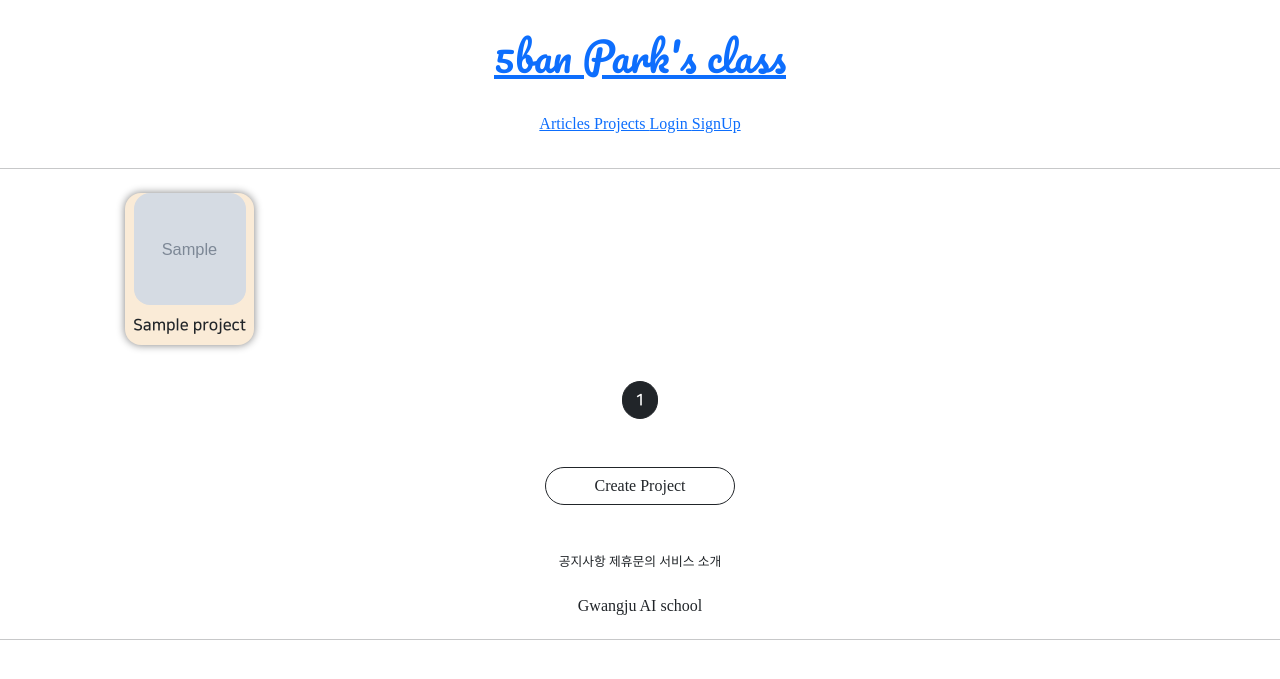
After one commit to glory-ju/julyfifth, a Django app: page /projects/list/ in a window 1280 px wide. The commit adds this page. Shown: the top 679 px of the page. Run offline with Django 3.2, Linux system fonts and the light colour scheme; tables that the repository leaves empty hold one stand-in row (values such as "Sample post"); grey boxes marked "Sample" are stand-in pictures; parts of the project's set-up code (start-up, migrations or seed data) failed here and were passed over; some libraries are stand-ins or nearby versions; some web fonts are replaced.

Commit message:
0817/ Web Application 5th commit

```diff
--- /dev/null
+++ b/projectapp/templates/projectapp/list.html
@@ -0,0 +1,59 @@
+{% extends 'base.html' %}
+{% load static %}
+
+{% block content %}
+
+    <style>
+        .container {
+            padding: 0;
+            margin: 0 auto;
+        }
+
+        .container div {
+            box-shadow: 0 0 .5rem grey;
+          background-color: antiquewhite;
+          display: flex;
+          justify-content: center;
+          align-items: center;
+          border-radius: 1rem;
+            flex-direction: column;
+        }
+
+        .container img {
+            width: 7rem;
+            height: 7rem;
+            object-fit: cover;
+            border-radius: 1rem;
+        }
+
+    </style>
+
+
+    <div class="container my-4">
+
+        {% for project in project_list %}
+
+            <div>
+                <a href="{% url 'projectapp:detail' pk=project.pk %}">
+                    <img src="{{ project.image.url }}"
+                         alt="">
+                </a>
+            <span class="m-2 NNS_B">{{ project.name }}</span>
+            </div>
+
+        {% endfor %}
+
+    </div>
+
+    <script src="{% static 'js/magicgrid.js' %}"></script>
+
+    {% include 'snippets/pagination.html' %}
+
+    <div class="text-center my-5">
+        <a href="{% url 'projectapp:create' %}"
+           class="btn btn-outline-dark rounded-pill px-5">
+            Create Project
+        </a>
+    </div>
+
+{% endblock %}
--- a/projectapp/urls.py
+++ b/projectapp/urls.py
@@ -1,10 +1,11 @@
 from django.urls import path
 
-from projectapp.views import ProjectCreateView, ProjectDetailView
+from projectapp.views import ProjectCreateView, ProjectDetailView, ProjectListView
 
 app_name = 'projectapp'
 
 urlpatterns = [
     path('create/', ProjectCreateView.as_view(), name='create'),
     path('detail/<int:pk>', ProjectDetailView.as_view(), name='detail'),
+    path('list/', ProjectListView.as_view(), name='list'),
 ]
--- a/projectapp/views.py
+++ b/projectapp/views.py
@@ -4,7 +4,7 @@ from django.shortcuts import render
 # Create your views here.
 from django.urls import reverse_lazy, reverse
 from django.utils.decorators import method_decorator
-from django.views.generic import CreateView, DetailView
+from django.views.generic import CreateView, DetailView, ListView
 
 from projectapp.forms import ProjectCreationForm
 from projectapp.models import Project
@@ -20,7 +20,14 @@ class ProjectCreateView(CreateView):
     def get_success_url(self):
         return reverse('projectapp:detail', kwargs={'pk':self.object.pk})
 
+
 class ProjectDetailView(DetailView):
     model = Project
     context_object_name = 'target_project'
     template_name = 'projectapp/detail.html'
+
+class ProjectListView(ListView):
+    model = Project
+    context_object_name = 'project_list'
+    template_name = 'projectapp/list.html'
+    paginate_by = 20
--- a/templates/header.html
+++ b/templates/header.html
@@ -9,8 +9,16 @@
         </h1>
     </div>
     <div class="pragmatic_header_button">
-        <span>navigation1</span>
-        <span>navigation2</span>
+        <span>
+            <a href="{% url 'articleapp:list' %}">
+                Articles
+            </a>
+        </span>
+        <span>
+            <a href="{% url 'projectapp:list' %}">
+                Projects
+            </a>
+        </span>
 
         {% if not user.is_authenticated %}
         <span>
```
